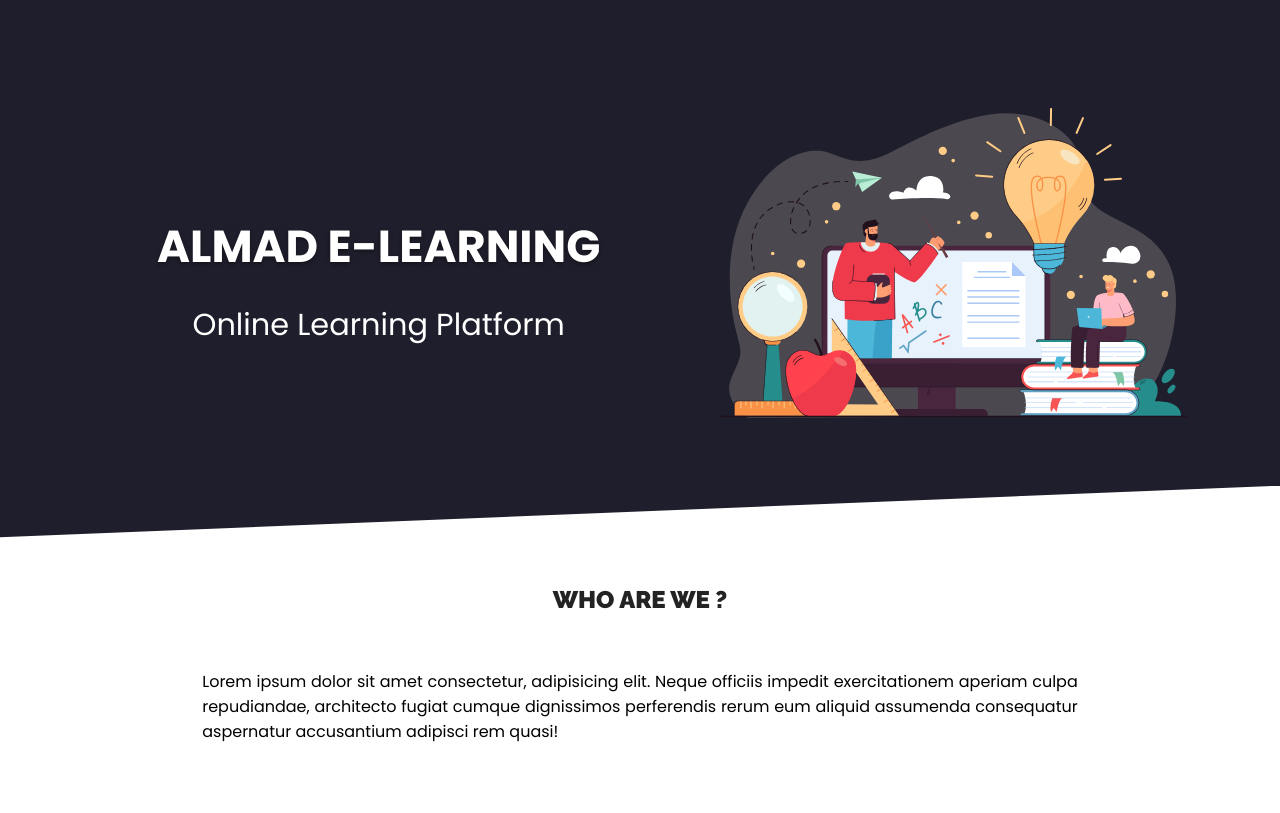
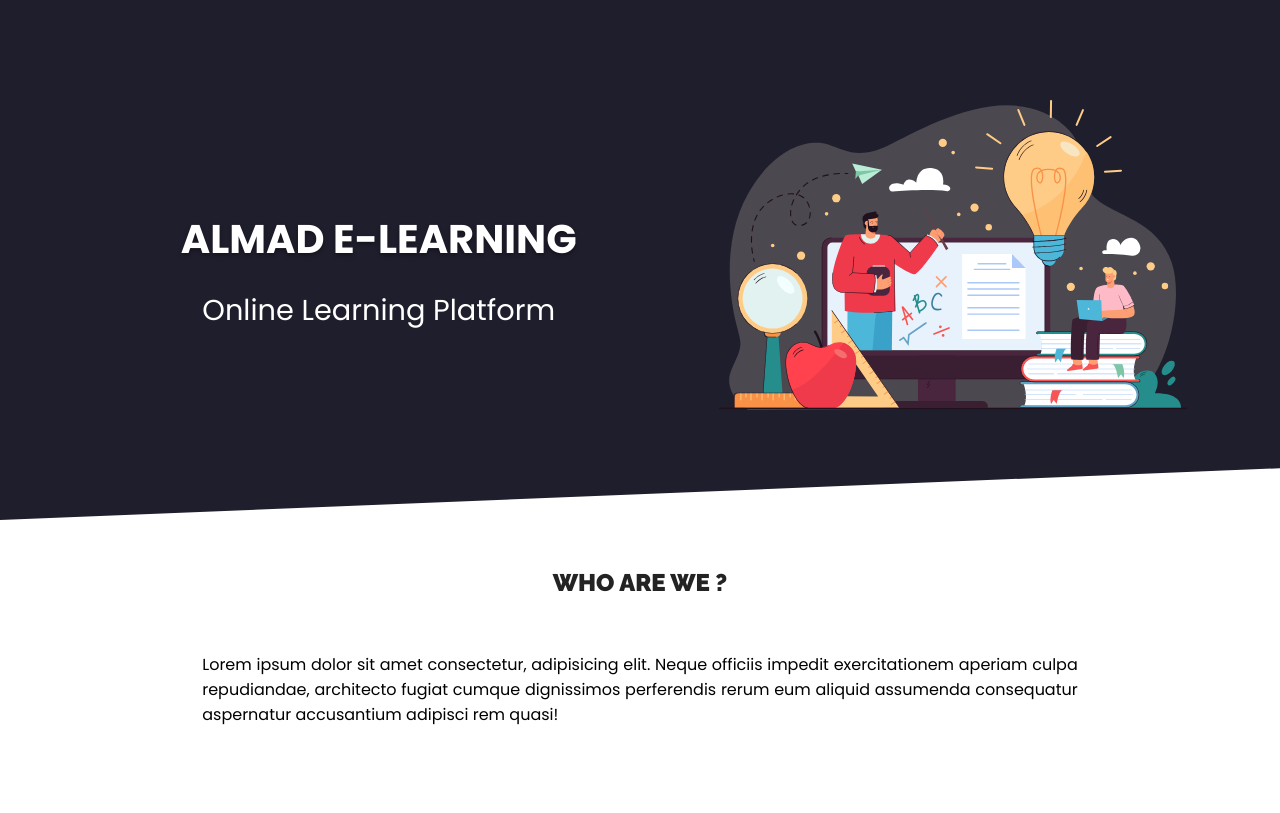
Before and after one commit to abdouaaba/almad-website, a PHP site: page / in a window 1280 px wide. Shown: the part 67-880 px from the top of the page. Run offline with PHP 8.4, Linux system fonts and the light colour scheme; style sheets or scripts are compiled from the project's sources.

Commit message:
Update style.scss
hero title size

```diff
--- a/css/style.scss
+++ b/css/style.scss
@@ -115,14 +115,14 @@ nav {
         .hero-title {
             justify-self: center;
             text-transform: uppercase;
-            font-size: 2.5em;
+            font-size: 2em;
             text-shadow: 0px 2px 4px rgba(0,0,0,.4);
 
         }
 
         .hero-descr {
             margin-top: -0.5em;
-            font-size: 1.5em;
+            font-size: 1.3em;
             font-weight: 400;
         }
     }
@@ -133,6 +133,7 @@ nav {
     }
 
 }
+
 
 #about {
     clip-path: polygon(0 15%, 100% 0, 100% 100%, 0 100%);
@@ -274,6 +275,15 @@ footer {
         }
     }
 
+    #hero .container .hero-info{
+        h1 {
+            font-size: 2.8em;
+        }
+        h2 {
+            font-size: 1.7em;
+        }
+    }
+
     footer {
         padding: 50px auto;
 
@@ -316,11 +326,11 @@ footer {
             width: 55%;
             h1 {
                 display: inline-block;
-                font-size: 2.8em;
+                font-size: 2.5em;
             }
             h2 {
                 display: inline-block;
-                font-size: 1.9em;
+                font-size: 1.8em;
             }
         }
         .hero-img{
```
